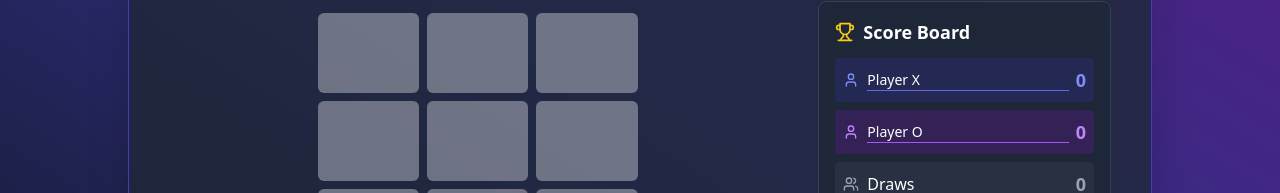
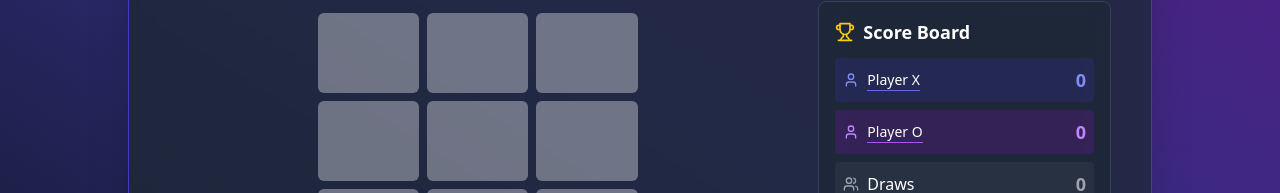
Before and after one commit to shubh-swe/devsecops-cicd-projects, a React (Vite) app: page / in a window 1280 px wide. Shown: the part 313-506 px from the top of the page. Built offline with nearby package versions, Linux system fonts and the light colour scheme.

Commit message:
Update ScoreBoard.tsx

```diff
--- a/src/components/ScoreBoard.tsx
+++ b/src/components/ScoreBoard.tsx
@@ -4,14 +4,9 @@
 interface ScoreBoardProps {
   scores: { X: number; O: number; draws: number };
   players: { X: string; O: string };
-  setPlayers: React.Dispatch<React.SetStateAction<{ X: string; O: string }>>;
 }
 
-const ScoreBoard: React.FC<ScoreBoardProps> = ({ scores, players, setPlayers }) => {
-  const handleNameChange = (player: 'X' | 'O', newName: string) => {
-    setPlayers(prev => ({ ...prev, [player]: newName }));
-  };
-
+const ScoreBoard: React.FC<ScoreBoardProps> = ({ scores, players }) => {
   return (
     <div className="bg-gray-800/60 backdrop-blur-md p-4 rounded-lg border border-gray-700 text-white">
       <h2 className="text-lg font-semibold mb-3 flex items-center gap-2">
@@ -24,12 +19,9 @@
         <div className="flex justify-between items-center p-2 bg-indigo-900/40 rounded">
           <div className="flex items-center gap-2">
             <User className="h-4 w-4 text-indigo-400" />
-            <input
-              type="text"
-              value={players.X}
-              onChange={e => handleNameChange("X", e.target.value)}
-              className="bg-transparent border-b border-indigo-500 text-sm focus:outline-none"
-            />
+            <span className="bg-transparent border-b border-indigo-500 text-sm focus:outline-none">
+              {players.X}
+            </span>
           </div>
           <span className="text-lg font-bold text-indigo-400">{scores.X}</span>
         </div>
@@ -38,12 +30,9 @@
         <div className="flex justify-between items-center p-2 bg-purple-900/40 rounded">
           <div className="flex items-center gap-2">
             <User className="h-4 w-4 text-purple-400" />
-            <input
-              type="text"
-              value={players.O}
-              onChange={e => handleNameChange("O", e.target.value)}
-              className="bg-transparent border-b border-purple-500 text-sm focus:outline-none"
-            />
+            <span className="bg-transparent border-b border-purple-500 text-sm focus:outline-none">
+              {players.O}
+            </span>
           </div>
           <span className="text-lg font-bold text-purple-400">{scores.O}</span>
         </div>
```
